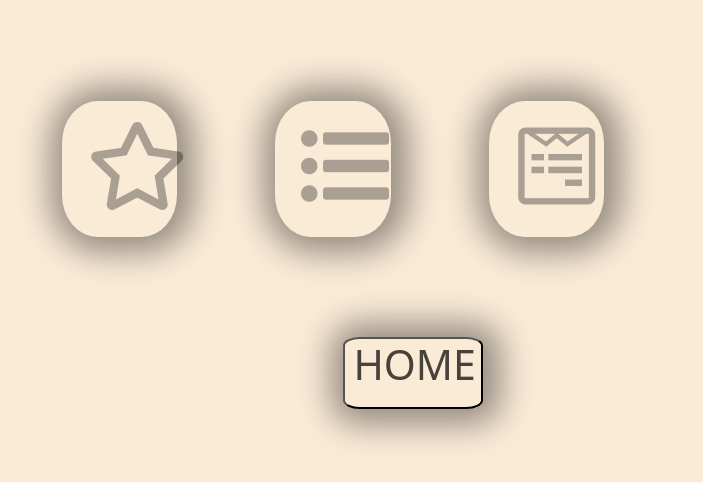
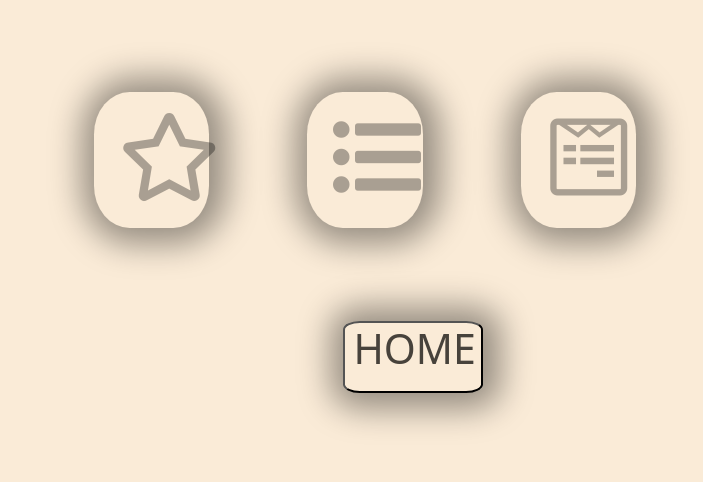
Before and after one commit to DCardigo/Mis-componentes, a React app: page / in a window 1280 px wide. Shown: the part 196-678 px from the top of the page, without its empty margins (307-1010 px from the left). Built offline with nearby package versions, Linux system fonts and the light colour scheme.

Commit message:
ajuste del home

```diff
--- a/src/styles/index.css
+++ b/src/styles/index.css
@@ -7,8 +7,10 @@ body {
     position: relative;
     width: 50vw;
     height: 30vh;
-    top: 249px;
-    margin: auto;
+    margin: 15rem 0 0 22rem;
+    /* left: 50px; */
+    /* top: 249px; */
+    /* margin: auto; */
     background-color: rgba(250, 235, 215, 0);
 }
 
@@ -39,7 +41,7 @@ i {
 
 .home {
     position: relative;
-    top: 18.3rem;
+    top: 2.3rem;
     left: 40.6rem;
     background-color: antiquewhite;
     width: 11vw;
```
